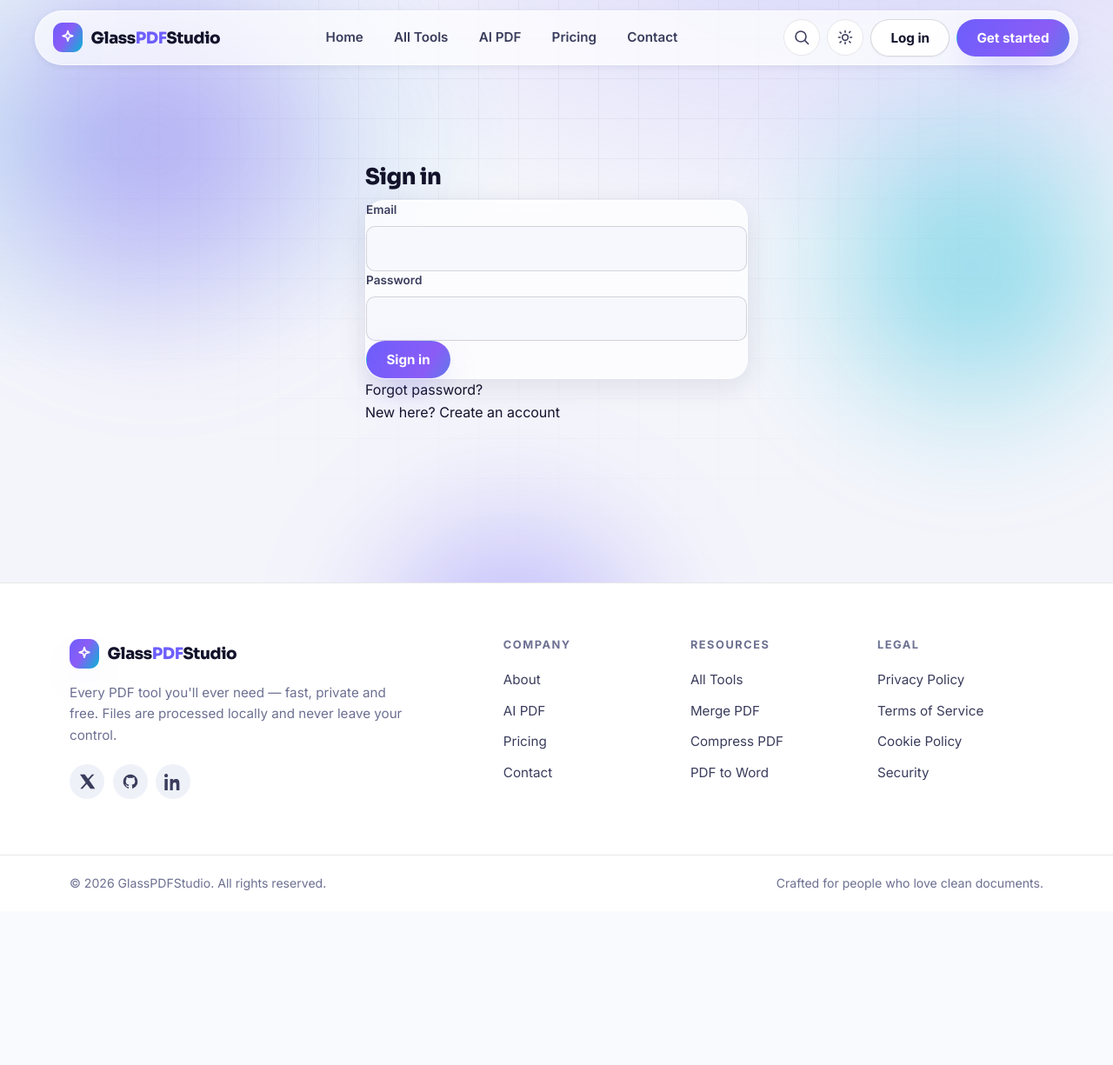
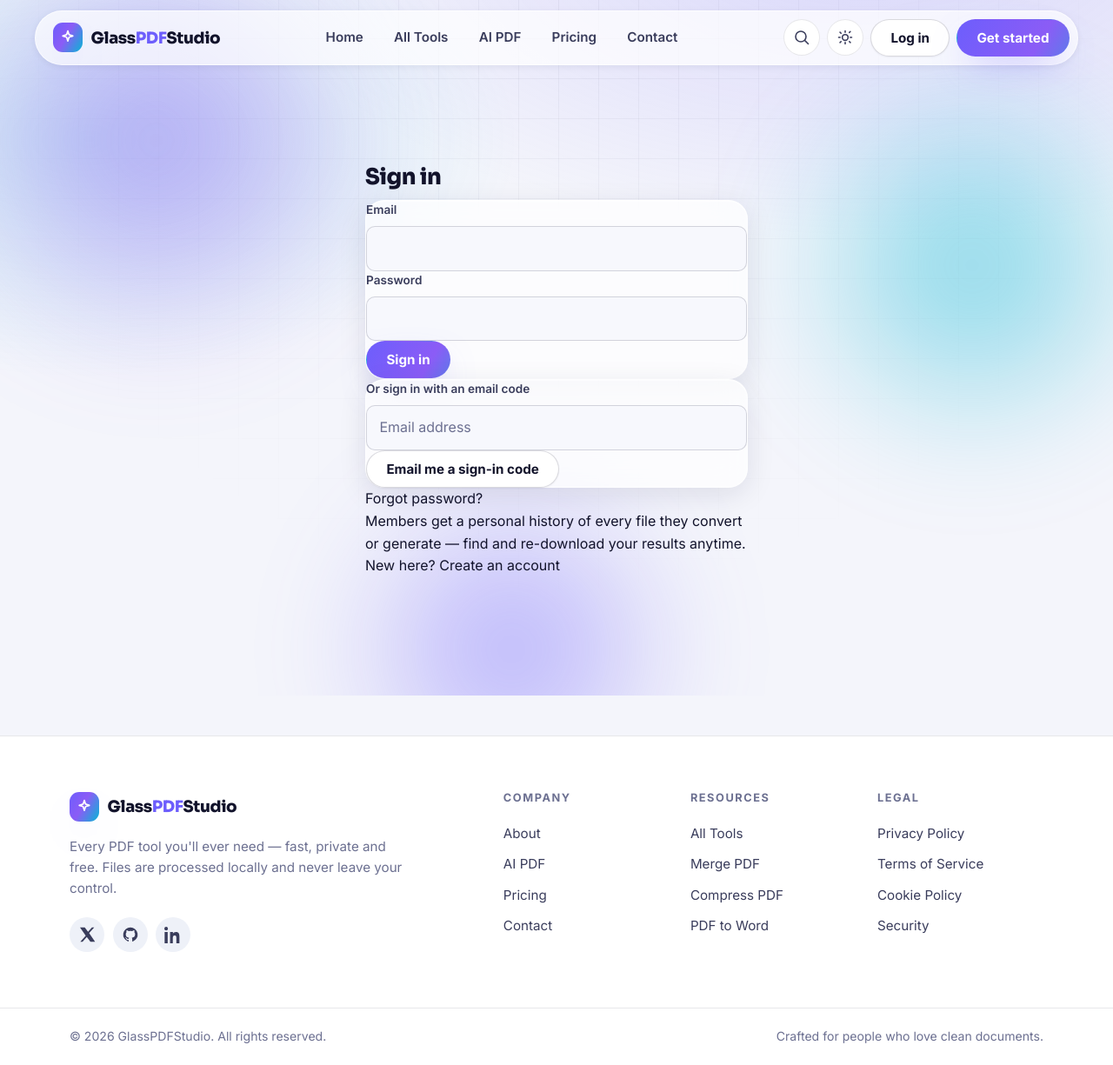
Before and after one commit to ToheedJutt/glasspdfstudio, a Flask app: page /auth/login in a window 1280 px wide. Shown: the whole page at 87% size. Before the commit the page ends 1024 px from the top, so only its background shows below. Run offline with Flask 3, Linux system fonts and the light colour scheme; some libraries are stand-ins or nearby versions.

Commit message:
Sign-in page: password + email-code options, member benefit note

```diff
--- a/GlassPDFStudio/templates/login.html
+++ b/GlassPDFStudio/templates/login.html
@@ -18,7 +18,15 @@
         </div>
         <button class="btn btn--primary" type="submit">Sign in</button>
       </form>
+      <form method="post" action="{{ url_for('auth.login_otp_request') }}" class="glass-card">
+        <div class="field">
+          <label class="field__label">Or sign in with an email code</label>
+          <input class="field__control" type="email" name="email" placeholder="Email address" required>
+        </div>
+        <button class="btn btn--ghost" type="submit">Email me a sign-in code</button>
+      </form>
       <p><a href="{{ url_for('auth.forgot') }}">Forgot password?</a></p>
+      <p>Members get a personal history of every file they convert or generate — find and re-download your results anytime.</p>
       <p>New here? <a href="{{ url_for('auth.signup') }}">Create an account</a></p>
     </div>
   </section>
```
